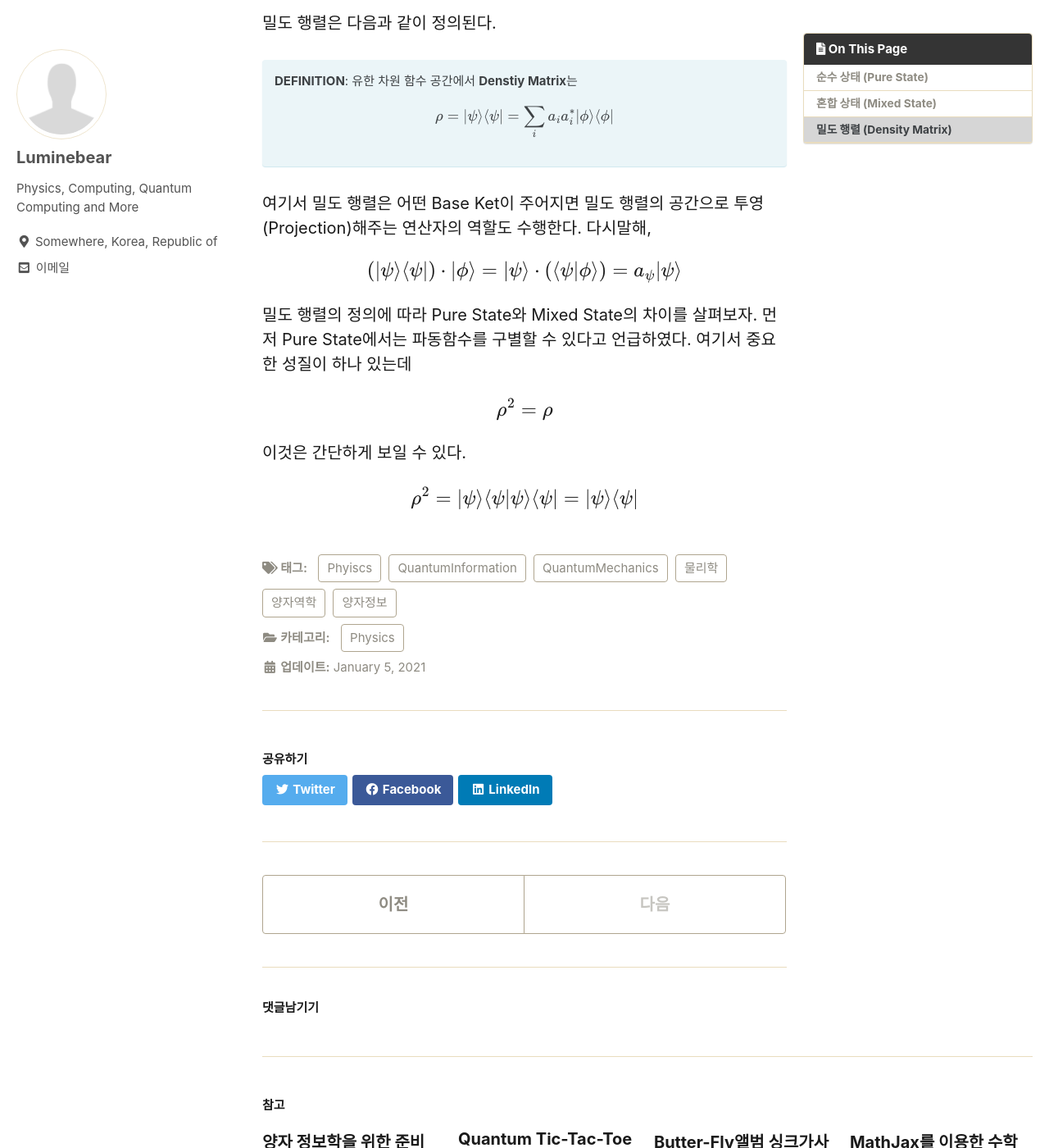
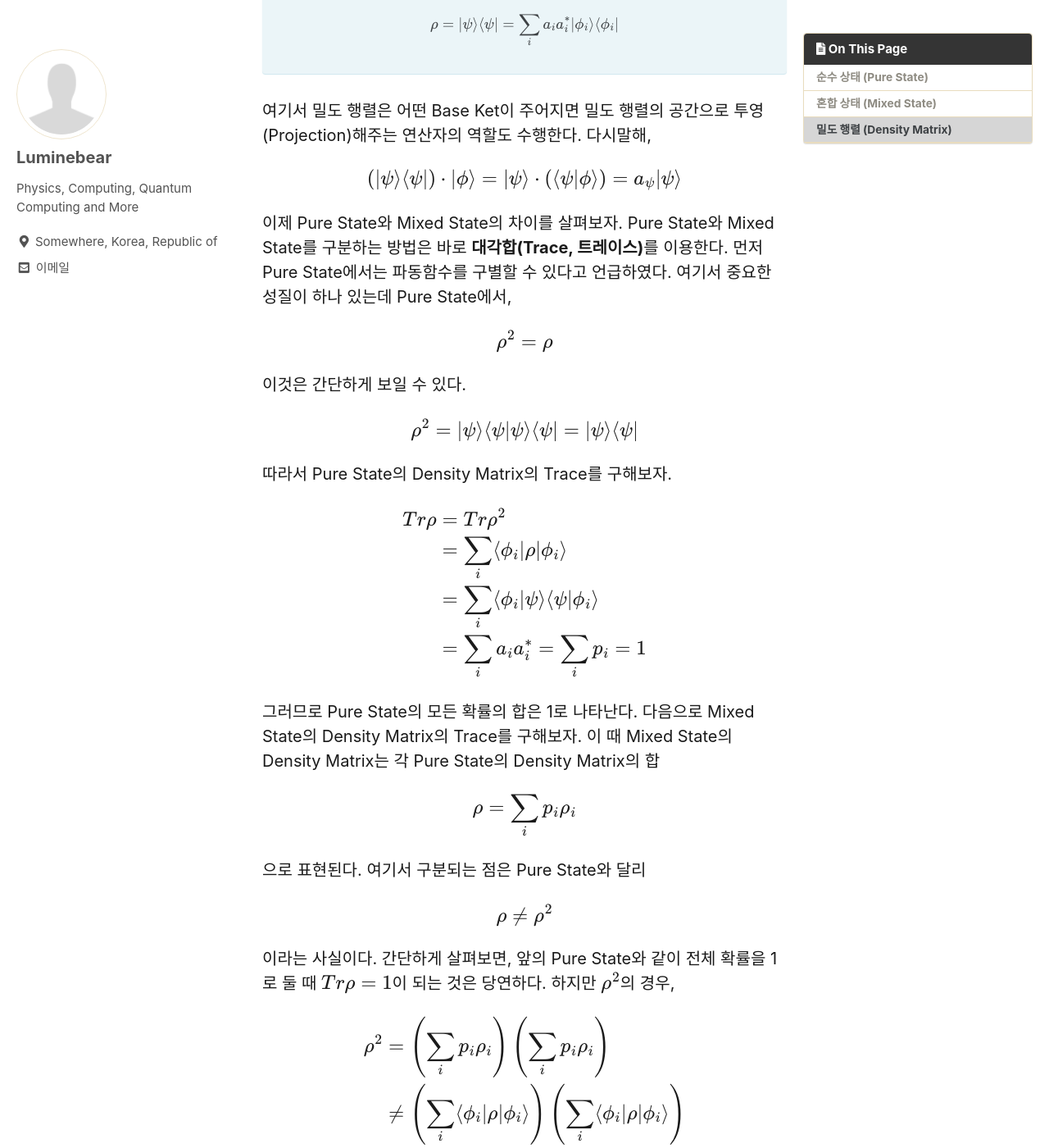
Before and after one commit to Luminebear/Luminebear.github.io, a Jekyll site: the page built from _posts/2021-01-05-PureandMixed.md, in a window 1280 px wide and 1400 px high, scrolled down 1413 px. Shown: the whole window at 82% size. Built offline with Jekyll 4.4.1, drawn with Linux system fonts in a browser that asks for light colours; cached includes are drawn as plain includes; some web fonts are replaced; comment, search, counter and statistics services are not loaded; some of the changed text lies outside the part shown.

Commit message:
Complete Post

```diff
--- a/_posts/2021-01-05-PureandMixed.md
+++ b/_posts/2021-01-05-PureandMixed.md
@@ -11,9 +11,6 @@ published: true
 toc: true
 toc_sticky: true
 ---
-**경고**: 아직 완성되지 않은 게시글입니다.
-{: .notice--warning}
-
 우리가 살고있는 지구에서 대기는 질소(78%), 산소(21%), 아르곤(0.93%), 이산화 탄소(0.04%)로 이루어져 있다고 알려져 있다.
 이처럼 지구의 대기는 인간이 숨을 들이내쉬어 생명활동을 하는 산소로만 이루져 있지 않다. 이와 같이 양자계에서도 하나의 물질이 아닌
 섞여있는 상태로 이루어져 있거나, 또는 하나의 물질로만 이루어진 순수한 상태를 생각해볼 수 있다. 이 게시글에서는 양자역학에서 구분하는
@@ -26,7 +23,7 @@ toc_sticky: true
 **DEFINITION**: 어떤 양자계에서 파동함수가 중첩되어 있을 때, 각 파동함수를 구별할 수 있다면 이를 **Pure State**라고 한다. 다시말해,
 
 $$
-\vert \psi \rangle = \sum_i a_i\vert \phi \rangle_i
+\vert \psi \rangle = \sum_i a_i\vert \phi_i \rangle
 $$
 
 여기서 $a_i$는 i번째 확률 진폭(Probability Amplitude), $\vert \phi \rangle_i$는 i번째 직교 규격화된 파동함수이다.
@@ -54,7 +51,7 @@ $$
 **DEFINITION**: 유한 차원 함수 공간에서 **Denstiy Matrix**는
 
 $$
-\rho = \vert \psi \rangle \langle \psi \vert = \sum_i a_ia_i^*\vert\phi\rangle \langle\phi\vert
+\rho = \vert \psi \rangle \langle \psi \vert = \sum_i a_ia_i^*\vert\phi_i\rangle \langle\phi_i\vert
 $$
 
 {% endcapture %}
@@ -66,8 +63,8 @@ $$
 \left( \vert \psi \rangle \langle \psi \vert \right) \cdot \vert \phi \rangle = \vert \psi \rangle \cdot \left( \langle \psi \vert \phi \rangle \right) = a_\psi \vert \psi \rangle
 $$
 
-밀도 행렬의 정의에 따라 Pure State와 Mixed State의 차이를 살펴보자. 먼저 Pure State에서는
-파동함수를 구별할 수 있다고 언급하였다. 여기서 중요한 성질이 하나 있는데
+이제 Pure State와 Mixed State의 차이를 살펴보자. Pure State와 Mixed State를 구분하는 방법은 바로 **대각합(Trace, 트레이스)**를 이용한다.
+먼저 Pure State에서는 파동함수를 구별할 수 있다고 언급하였다. 여기서 중요한 성질이 하나 있는데 Pure State에서,
 
 $$
 \rho^2 = \rho
@@ -81,4 +78,60 @@ $$
 \end{aligned}
 $$
 
+따라서 Pure State의 Density Matrix의 Trace를 구해보자.
+
+$$
+\begin{aligned}
+Tr\rho &= Tr\rho^2 \\
+&= \sum_i \langle \phi_i \vert \rho \vert \phi_i \rangle \\
+&= \sum_i \langle \phi_i \vert \psi \rangle \langle \psi \vert \phi_i \rangle \\
+&= \sum_i a_ia_i^* = \sum_i p_i = 1
+\end{aligned}
+$$
+
+그러므로 Pure State의 모든 확률의 합은 1로 나타난다. 다음으로 Mixed State의 Density Matrix의 Trace를 구해보자. 이 때 Mixed State의 Density Matrix는 각 Pure State의 Density Matrix의 합
+
+$$
+\rho = \sum_i p_i\rho_i
+$$
+
+으로 표현된다. 여기서 구분되는 점은 Pure State와 달리
+
+$$
+\rho \neq \rho^2
+$$
+
+이라는 사실이다. 간단하게 살펴보면, 앞의 Pure State와 같이 전체 확률을 1로 둘 때 $Tr\rho = 1$이 되는 것은 당연하다. 하지만 $\rho^2$의 경우,
+
+$$
+\begin{aligned}
+\rho^2 &= \left( \sum_ip_i\rho_i \right) \left( \sum_ip_i\rho_i \right) \\
+&\neq \left( \sum_i \langle \phi_i \vert \rho \vert \phi_i \rangle \right)\left( \sum_i \langle \phi_i \vert \rho \vert \phi_i \rangle \right)
+\end{aligned}
+$$
+
+정의를 다시 생각해보면, 당연히 성립이 되지 않는다. 왜냐하면 우리는 Mixed State에서 정확한 파동함수를 알 수 없다고 했기 때문이다. 따라서 Mixed State의 $Tr\rho^2$은
+
+$$
+Tr\rho^2 = \sum_ip_i^2 < 1
+$$
+
+으로 나타난다. 이제 Pure State와 Mixed State의 등식을 정리하자.
+
+{% capture notice-2 %}
+**THEOREM**: **Pure State**에서 Density Matrix의 Trace가
+
+$$
+Tr \rho^2 = Tr \rho = 1
+$$
+
+**Mixed State**에서 Denstiy Matrix의 Trace가
+
+$$
+Tr \rho^2 < 1
+$$
+
+{% endcapture %}
+<div class="notice--info">{{ notice-2 | markdownify }}</div>
+
 [^1]: Density Matrix가 연산자의 역할을 수행하기 때문에 연산자로 부르기도 한다.
```
